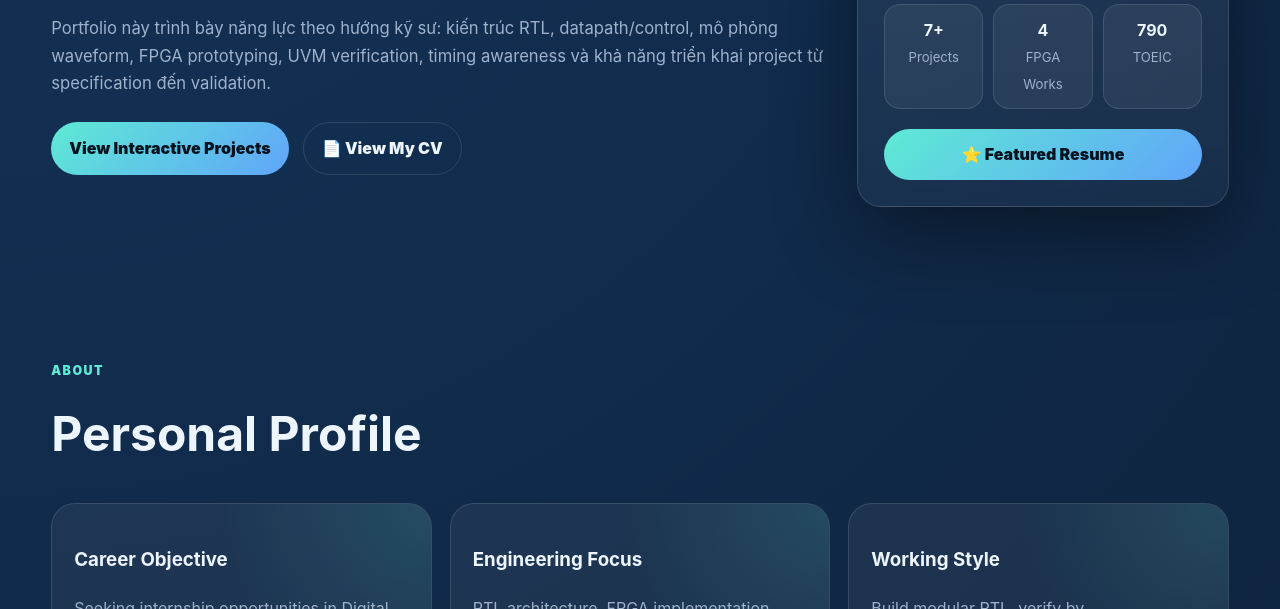
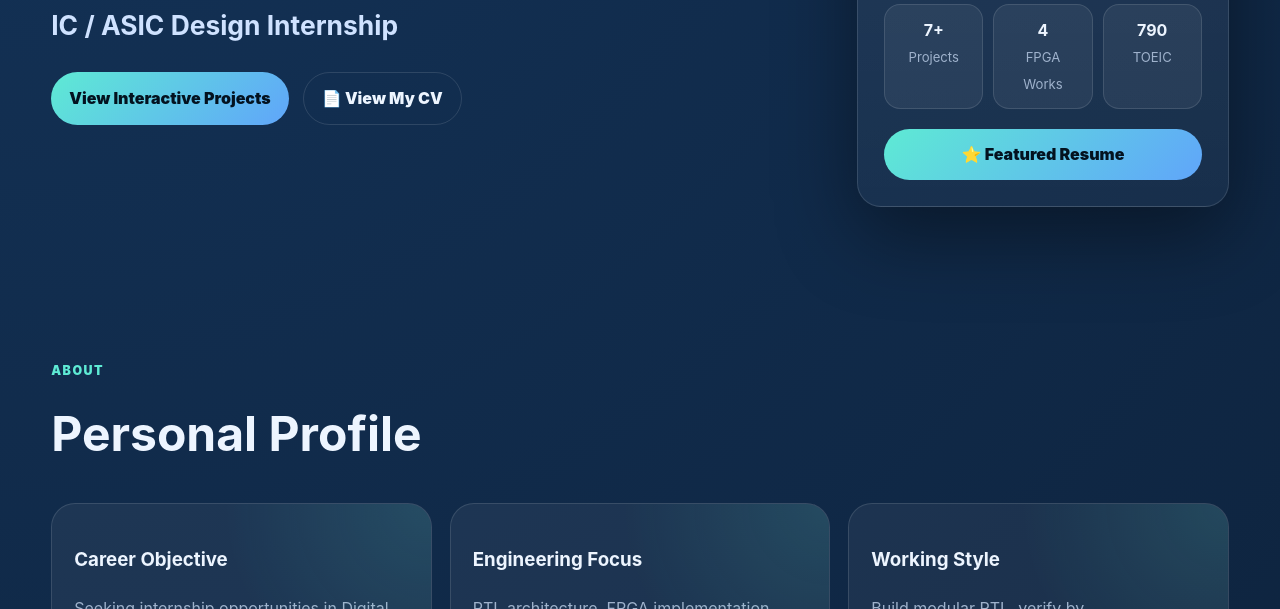
Before and after one commit to LECHUNGHIEU/lechunghieu-portfolio, a plain HTML site: page index.html in a window 1280 px wide. Shown: the part 491-1100 px from the top of the page. Drawn offline with Linux system fonts and the light colour scheme.

Commit message:
Remove hero description from index.html
Removed the hero description paragraph from the index.

```diff
--- a/index.html
+++ b/index.html
@@ -271,12 +271,6 @@
         <p class="eyebrow">Digital IC Design • RTL • FPGA • Verification</p>
         <h1>Hi, I’m <span class="gradient-text">LE CHUNG HIEU</span></h1>
         <h2>Final-year Electronics Engineering student targeting Digital IC / ASIC Design Internship</h2>
-
-        <p class="hero-desc">
-          Portfolio này trình bày năng lực theo hướng kỹ sư: kiến trúc RTL, datapath/control,
-          mô phỏng waveform, FPGA prototyping, UVM verification, timing awareness và khả năng
-          triển khai project từ specification đến validation.
-        </p>
 
         <div class="btn-row">
           <a class="btn primary" href="#projects">View Interactive Projects</a>
```
